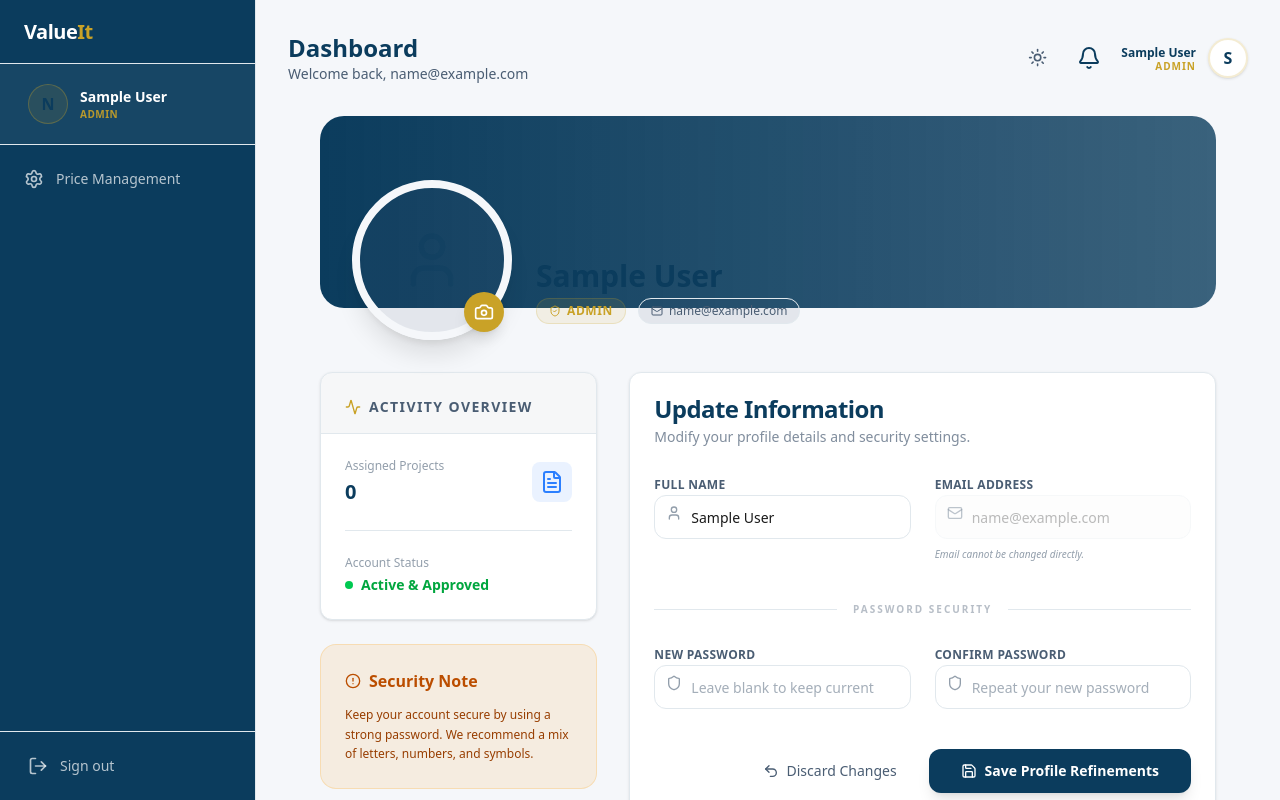
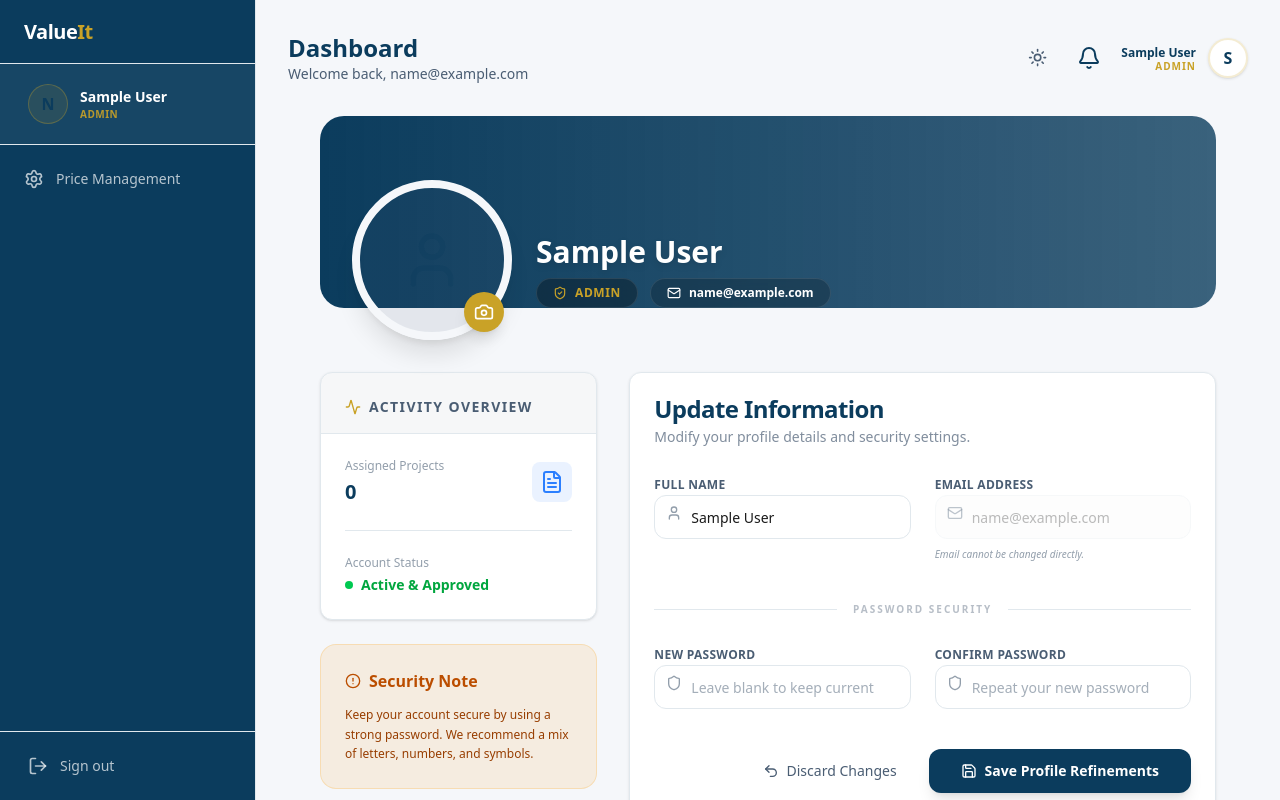
Before and after one commit to elsh1923/ValueIt-, a Next.js app in the folder frontend/: page /dashboard/profile in a window 1280 px wide. Built offline with nearby package versions, Linux system fonts and the light colour scheme; no server answers; sample sign-in values are in the browser's storage.

Commit message:
style: fix theme contrast issues in profile header and valuation cards

```diff
--- a/frontend/src/app/dashboard/profile/page.tsx
+++ b/frontend/src/app/dashboard/profile/page.tsx
@@ -310,16 +310,16 @@ export default function ProfilePage() {
           </div>
 
           {/* User Basic Info */}
-          <div className="flex-1 text-center md:text-left md:pb-4 space-y-1">
-            <h1 className="text-3xl font-bold text-primary dark:text-white">
+          <div className="flex-1 text-center md:text-left md:pb-8 space-y-2">
+            <h1 className="text-3xl font-extrabold text-white drop-shadow-md">
                 {user.full_name && user.full_name !== user.email ? user.full_name : "Complete Your Profile"}
             </h1>
             <div className="flex flex-wrap justify-center md:justify-start gap-3">
-                <span className="inline-flex items-center px-3 py-1 rounded-full text-xs font-bold uppercase tracking-wider bg-accent/10 text-accent border border-accent/20">
-                   <ShieldCheck className="h-3 w-3 mr-1.5" /> {user.role}
+                <span className="inline-flex items-center px-4 py-1.5 rounded-full text-xs font-black uppercase tracking-wider bg-black/30 text-accent border border-white/10 backdrop-blur-md">
+                   <ShieldCheck className="h-3.5 w-3.5 mr-2" /> {user.role}
                 </span>
-                <span className="inline-flex items-center px-3 py-1 rounded-full text-xs font-medium bg-secondary/10 text-secondary dark:text-slate-400 border border-border">
-                   <Mail className="h-3 w-3 mr-1.5" /> {user.email}
+                <span className="inline-flex items-center px-4 py-1.5 rounded-full text-xs font-bold bg-black/20 text-white border border-white/10 backdrop-blur-md">
+                   <Mail className="h-3.5 w-3.5 mr-2" /> {user.email}
                 </span>
             </div>
             {(!user.full_name || user.full_name === user.email) && (
--- a/frontend/src/app/dashboard/valuations/page.tsx
+++ b/frontend/src/app/dashboard/valuations/page.tsx
@@ -69,7 +69,7 @@ export default function ValuationsPage() {
         </header>
 
         <div className="grid grid-cols-1 md:grid-cols-4 gap-6">
-            <Card className="bg-primary text-white border-none shadow-xl">
+            <Card className="bg-accent text-[#0B3C5D] border-none shadow-xl">
                 <CardContent className="p-6">
                     <p className="text-[10px] font-black uppercase tracking-widest opacity-60">Total Appraisals</p>
                     <p className="text-3xl font-black mt-2">{valuations.length}</p>
--- a/frontend/src/components/valuation/CalculationWorkspace.tsx
+++ b/frontend/src/components/valuation/CalculationWorkspace.tsx
@@ -166,7 +166,7 @@ export default function CalculationWorkspace({ projectId, onSaveSuccess }: { pro
                     className={cn(
                         "flex items-center space-x-2 px-6 py-3 rounded-xl text-sm font-black uppercase tracking-widest transition-all",
                         activeSection === tab.id
-                            ? "bg-primary text-white shadow-lg shadow-primary/20 scale-[1.02]"
+                            ? "bg-accent text-[#0B3C5D] shadow-lg shadow-accent/20 scale-[1.02]"
                             : "text-secondary/60 hover:text-primary hover:bg-secondary/10"
                     )}
                 >
@@ -408,7 +408,7 @@ export default function CalculationWorkspace({ projectId, onSaveSuccess }: { pro
 
                 {activeSection === "summary" && (
                     <div className="space-y-8 animate-in fade-in duration-500">
-                        <Card className="border-none shadow-2xl bg-gradient-to-br from-primary via-[#124A6F] to-primary text-white overflow-hidden relative p-12 rounded-[2.5rem]">
+                        <Card className="border-none shadow-2xl bg-gradient-to-br from-[#0B3C5D] via-[#124A6F] to-[#0B3C5D] text-white overflow-hidden relative p-12 rounded-[2.5rem]">
                             <TrendingUp className="absolute right-[-40px] top-[-40px] h-96 w-96 text-white/[0.03]" />
                             <div className="relative z-10 grid grid-cols-1 md:grid-cols-2 gap-12 items-center">
                                 <div className="space-y-6">
```
